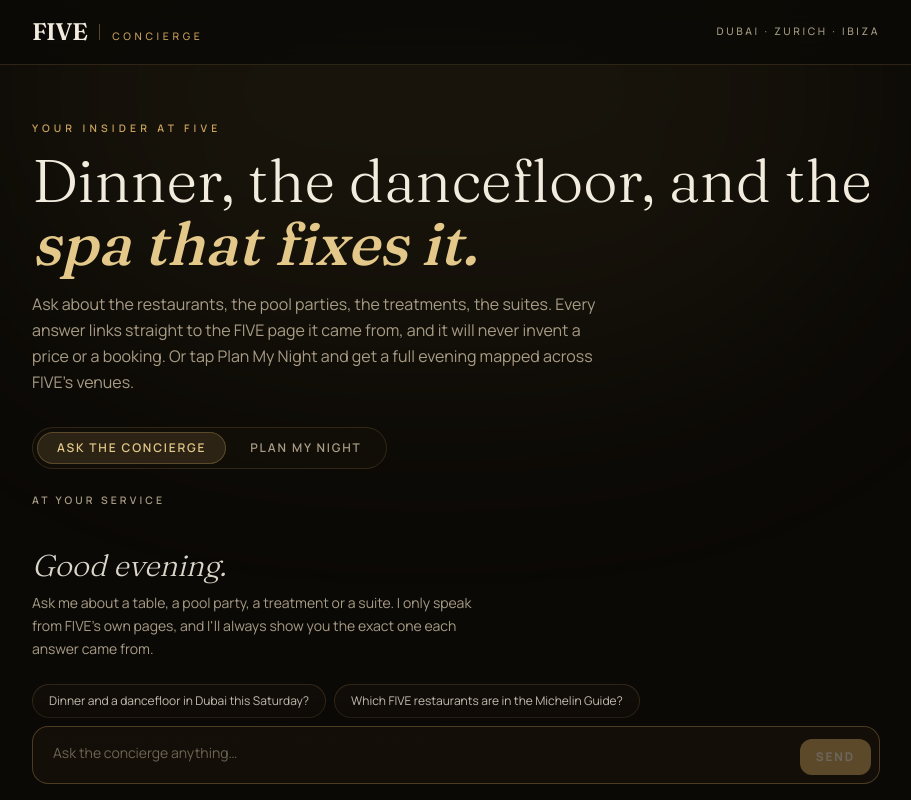
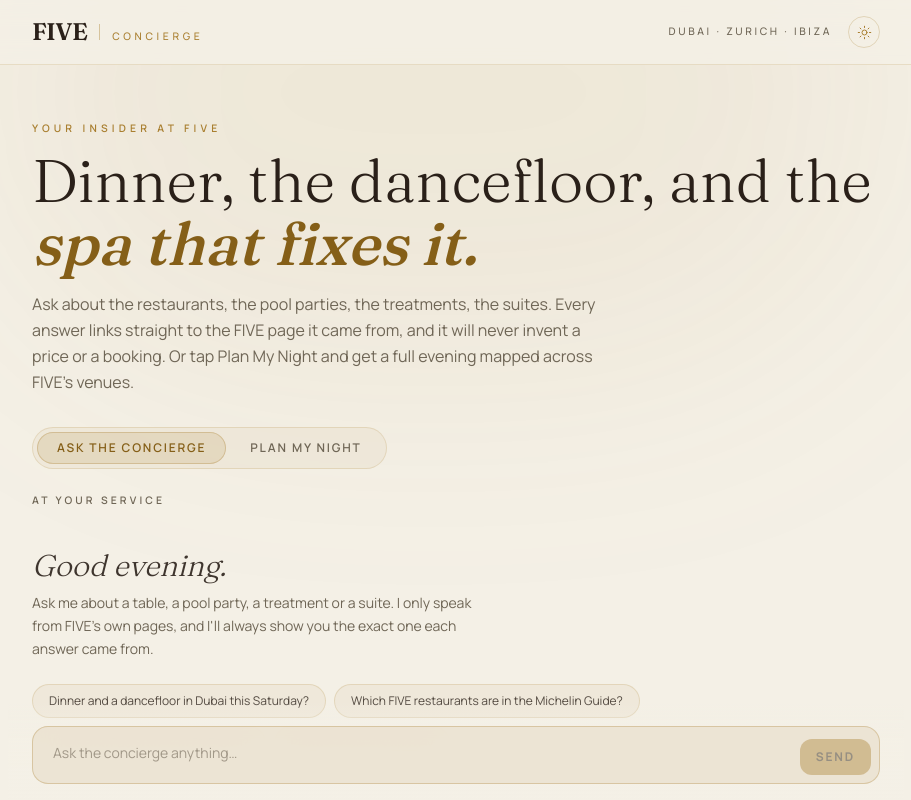
Before and after one commit to MusaToTheMoon/five-concierge, a Next.js app: page / in a window 1280 px wide. Shown: the top 800 px of the page, without its empty margins (184-1095 px from the left). Built offline with nearby package versions, Linux system fonts and the light colour scheme.

Commit message:
feat: add light mode with a header theme toggle
Tokens swap on the root theme attribute, so components need no changes:
warm ivory ground, espresso text, and a deeper gold that stays legible
on light. An inline script applies the stored theme before paint to
avoid a flash on load.

```diff
--- a/app/globals.css
+++ b/app/globals.css
@@ -2,12 +2,14 @@
 
 /*
  * FIVE Concierge design tokens.
- * Direction: modern luxury meets editorial nightlife — warm near-black
- * layers, a single champagne-gold accent, ivory type.
+ * Direction: modern luxury meets editorial nightlife. Warm near-black
+ * layers, a single champagne-gold accent, ivory type. Dark is the default;
+ * a "warm ivory" light theme is defined below and switches every component
+ * automatically by overriding these same token names.
  */
 @theme {
-  /* Palette */
-  --color-night: #0b0906; /* page base — warm near-black */
+  /* Palette (dark theme defaults) */
+  --color-night: #0b0906; /* page base, warm near-black */
   --color-charcoal: #151009; /* raised surface */
   --color-onyx: #201810; /* elevated surface / hover */
   --color-gold: #c9a25d; /* the one accent */
@@ -16,6 +18,7 @@
   --color-ivory: #f2ecdf; /* primary text */
   --color-sand: #a89c86; /* secondary text */
   --color-ember: #d98a5f; /* error / warning tint, kept warm */
+  --color-ink: #17110a; /* constant dark ink for text on gold fills */
 
   /* Type */
   --font-display: var(--font-fraunces);
@@ -47,6 +50,44 @@
   }
 }
 
+/*
+ * Light theme: warm ivory ground, espresso ink, the same champagne gold
+ * pushed a shade deeper so it stays legible on a bright page. We override
+ * the very tokens the dark theme set above, so components need no changes.
+ * An explicit data-theme wins; the media query is the no-JS fallback.
+ */
+:root {
+  color-scheme: dark;
+}
+
+@media (prefers-color-scheme: light) {
+  :root:not([data-theme="dark"]) {
+    color-scheme: light;
+    --color-night: #f4f0e6;
+    --color-charcoal: #ece3d2;
+    --color-onyx: #e0d5be;
+    --color-gold: #a97f30;
+    --color-gold-bright: #855f18;
+    --color-gold-deep: #cbb489;
+    --color-ivory: #2a2019;
+    --color-sand: #6f6656;
+    --color-ember: #c2673a;
+  }
+}
+
+:root[data-theme="light"] {
+  color-scheme: light;
+  --color-night: #f4f0e6;
+  --color-charcoal: #ece3d2;
+  --color-onyx: #e0d5be;
+  --color-gold: #a97f30;
+  --color-gold-bright: #855f18;
+  --color-gold-deep: #cbb489;
+  --color-ivory: #2a2019;
+  --color-sand: #6f6656;
+  --color-ember: #c2673a;
+}
+
 html {
   scroll-behavior: smooth;
 }
@@ -61,7 +102,7 @@
 
 ::selection {
   background-color: var(--color-gold);
-  color: var(--color-night);
+  color: var(--color-ink);
 }
 
 /* Slim warm scrollbars (WebKit) so long chats stay elegant */
--- a/app/layout.tsx
+++ b/app/layout.tsx
@@ -6,7 +6,7 @@
 
 /*
  * Type pairing: Fraunces (editorial display serif, optical sizing on) against
- * Manrope (refined grotesque) for body and UI. High contrast on purpose —
+ * Manrope (refined grotesque) for body and UI. High contrast on purpose:
  * thin oversized serif headlines, small tracked-out sans labels.
  */
 const fraunces = Fraunces({
@@ -23,12 +23,21 @@
 export const metadata: Metadata = {
   title: "FIVE Concierge",
   description:
-    "An AI concierge for FIVE Hotels and Resorts — grounded answers about the hotels, dining, nightlife and spa, plus personalised evening itineraries. Unofficial portfolio demo.",
+    "An AI concierge for FIVE Hotels and Resorts, with grounded answers about the hotels, dining, nightlife and spa, plus personalised evening itineraries. Unofficial portfolio demo.",
 };
 
 export const viewport: Viewport = {
-  themeColor: "#0b0906",
+  themeColor: [
+    { media: "(prefers-color-scheme: dark)", color: "#0b0906" },
+    { media: "(prefers-color-scheme: light)", color: "#f4f0e6" },
+  ],
 };
+
+/*
+ * Sets the stored (or OS-preferred) theme on <html> before first paint, so a
+ * returning light-mode guest never sees a dark flash. Kept tiny and inline.
+ */
+const THEME_INIT = `(function(){try{var d=document.documentElement,s=localStorage.getItem('five-theme');if(s!=='light'&&s!=='dark'){s=window.matchMedia('(prefers-color-scheme: light)').matches?'light':'dark';}d.dataset.theme=s;}catch(e){}})();`;
 
 export default function RootLayout({
   children,
@@ -38,9 +47,13 @@
   return (
     <html
       lang="en"
+      // The inline theme script sets data-theme before hydration; this scopes
+      // the expected attribute mismatch to <html> only.
+      suppressHydrationWarning
       className={`${fraunces.variable} ${manrope.variable} h-full antialiased`}
     >
       <body className="relative flex min-h-dvh flex-col overflow-x-hidden">
+        <script dangerouslySetInnerHTML={{ __html: THEME_INIT }} />
         {/* Ambient gold glow, fixed behind everything */}
         <div
           aria-hidden
--- a/components/Header.tsx
+++ b/components/Header.tsx
@@ -1,4 +1,5 @@
 import Link from "next/link";
+import ThemeToggle from "./ThemeToggle";
 
 /** Sticky masthead: FIVE wordmark, tracked-out "Concierge", destinations. */
 export default function Header() {
@@ -14,9 +15,12 @@
             Concierge
           </span>
         </Link>
-        <p className="hidden text-[0.65rem] font-medium uppercase tracking-[0.25em] text-sand sm:block">
-          Dubai · Zurich · Ibiza
-        </p>
+        <div className="flex items-center gap-4">
+          <p className="hidden text-[0.65rem] font-medium uppercase tracking-[0.25em] text-sand sm:block">
+            Dubai · Zurich · Ibiza
+          </p>
+          <ThemeToggle />
+        </div>
       </div>
     </header>
   );
--- a/components/PlanMyNight.tsx
+++ b/components/PlanMyNight.tsx
@@ -16,7 +16,7 @@
 const GROUPS = [
   { value: "solo", label: "Just me" },
   { value: "couple", label: "Two of us" },
-  { value: "small group", label: "3–5" },
+  { value: "small group", label: "3-5" },
   { value: "big group", label: "The squad" },
 ] as const;
 const INTERESTS = ["dining", "nightlife", "spa", "pool"] as const;
@@ -124,7 +124,7 @@
         <button
           onClick={curate}
           disabled={isLoading || interests.length === 0}
-          className="mt-6 w-full rounded-xl bg-gold py-3.5 text-xs font-bold uppercase tracking-[0.25em] text-night transition-all hover:bg-gold-bright hover:shadow-[0_0_30px] hover:shadow-gold/25 disabled:cursor-not-allowed disabled:opacity-40 sm:w-auto sm:px-10"
+          className="mt-6 w-full rounded-xl bg-gold py-3.5 text-xs font-bold uppercase tracking-[0.25em] text-ink transition-all hover:bg-gold-bright hover:shadow-[0_0_30px] hover:shadow-gold/25 disabled:cursor-not-allowed disabled:opacity-40 sm:w-auto sm:px-10"
         >
           {isLoading ? "Curating…" : "Curate my night"}
         </button>
--- /dev/null
+++ b/components/ThemeToggle.tsx
@@ -0,0 +1,62 @@
+"use client";
+
+import { useEffect, useState } from "react";
+
+type Theme = "dark" | "light";
+const STORAGE_KEY = "five-theme";
+
+/**
+ * Flips between the dark and warm-ivory themes by setting data-theme on the
+ * document root (which the CSS tokens key off) and remembering the choice.
+ * The initial paint is handled by the inline script in the root layout, so
+ * this only mirrors whatever that script already applied.
+ */
+export default function ThemeToggle() {
+  const [theme, setTheme] = useState<Theme>("dark");
+
+  useEffect(() => {
+    const applied = document.documentElement.dataset.theme;
+    // eslint-disable-next-line react-hooks/set-state-in-effect
+    if (applied === "light" || applied === "dark") setTheme(applied);
+  }, []);
+
+  const toggle = () => {
+    const next: Theme = theme === "dark" ? "light" : "dark";
+    setTheme(next);
+    document.documentElement.dataset.theme = next;
+    try {
+      localStorage.setItem(STORAGE_KEY, next);
+    } catch {
+      /* choice just won't persist */
+    }
+  };
+
+  const goingTo = theme === "dark" ? "light" : "dark";
+  return (
+    <button
+      onClick={toggle}
+      aria-label={`Switch to ${goingTo} mode`}
+      title={`Switch to ${goingTo} mode`}
+      className="grid h-8 w-8 place-items-center rounded-full border border-gold/25 text-gold transition-colors hover:border-gold/60 hover:text-gold-bright"
+    >
+      {theme === "dark" ? <SunIcon /> : <MoonIcon />}
+    </button>
+  );
+}
+
+function SunIcon() {
+  return (
+    <svg width="15" height="15" viewBox="0 0 24 24" fill="none" stroke="currentColor" strokeWidth="1.6" strokeLinecap="round" aria-hidden>
+      <circle cx="12" cy="12" r="4" />
+      <path d="M12 2v2M12 20v2M4.9 4.9l1.4 1.4M17.7 17.7l1.4 1.4M2 12h2M20 12h2M4.9 19.1l1.4-1.4M17.7 6.3l1.4-1.4" />
+    </svg>
+  );
+}
+
+function MoonIcon() {
+  return (
+    <svg width="15" height="15" viewBox="0 0 24 24" fill="currentColor" aria-hidden>
+      <path d="M21 12.8A9 9 0 1 1 11.2 3a7 7 0 0 0 9.8 9.8z" />
+    </svg>
+  );
+}
```
